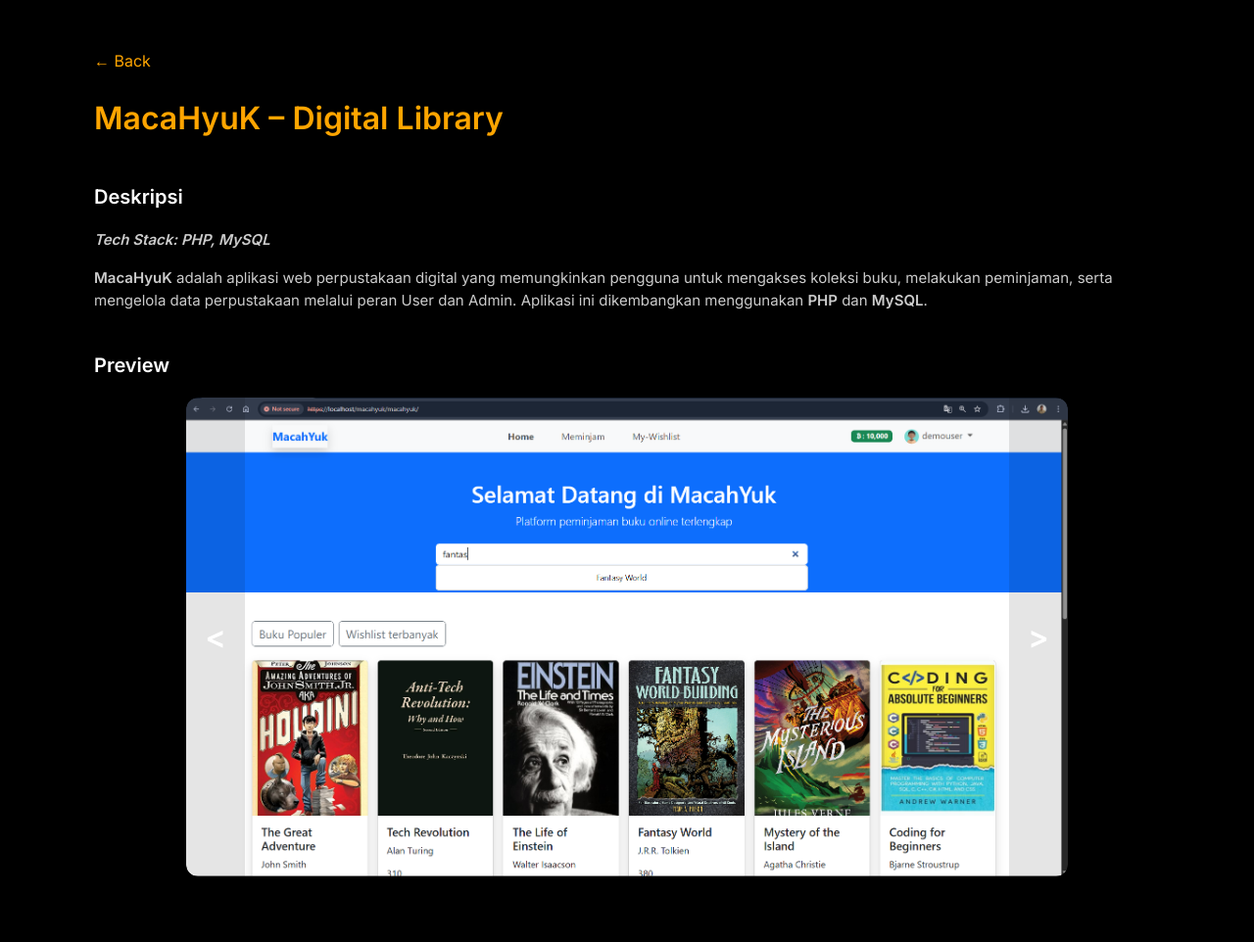
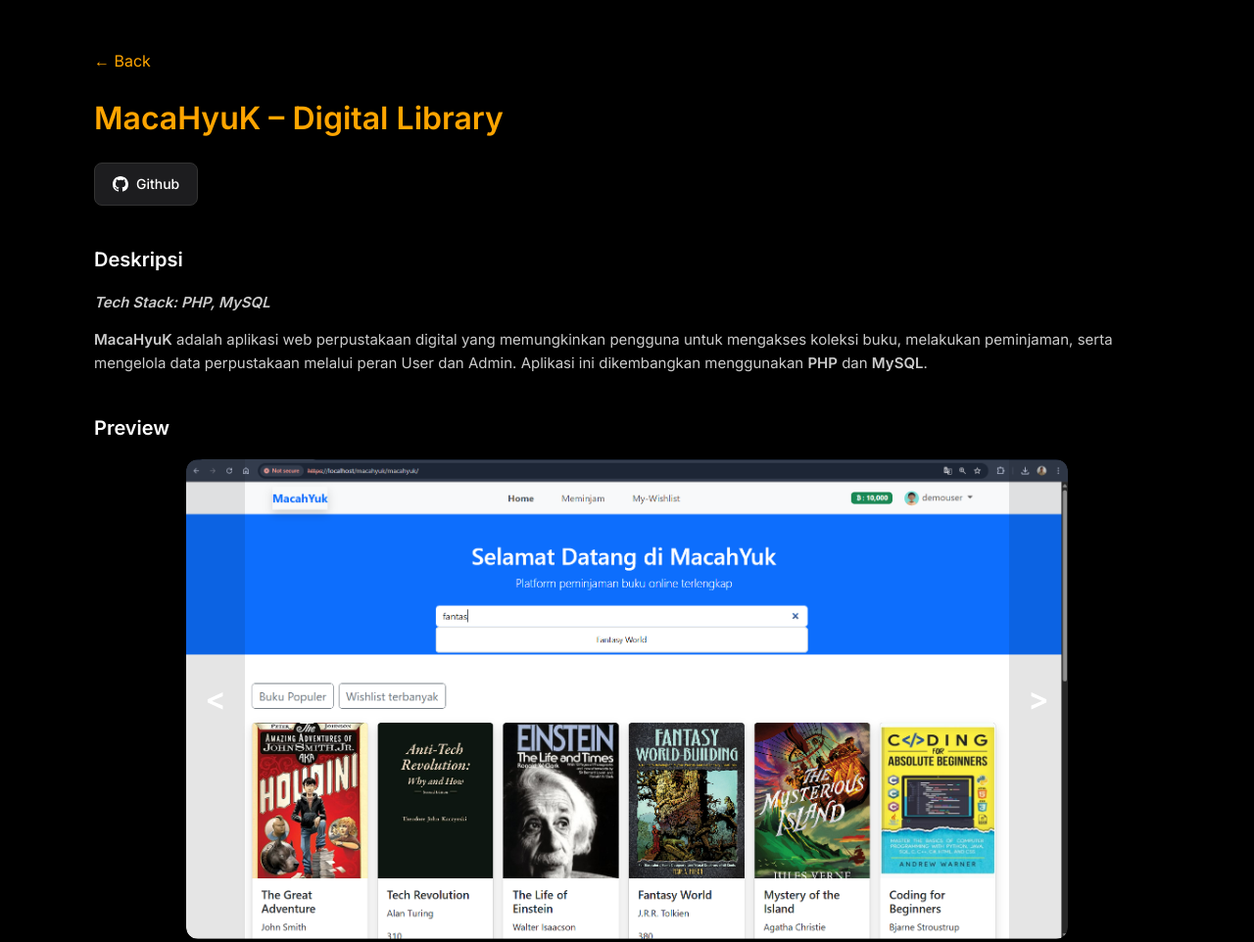
Before and after one commit to hanifbrian123/portofolio, a plain HTML site: page detail/macahyuk.html in a window 1280 px wide. Shown: the whole page at 98% size. Drawn offline with Linux system fonts and the light colour scheme.

Commit message:
Add buttons for GitHub link in macahyuk.html

```diff
--- a/detail/macahyuk.html
+++ b/detail/macahyuk.html
@@ -12,7 +12,10 @@
     h2 { font-size:20px; color:#fff; margin-top:40px; }
     p { font-size:15px; color:#ccc; }
     a { color:orange; text-decoration:none; }
-
+    .btns { margin:20px 0; display:flex; gap:12px; }
+    .btn { display:inline-flex; align-items:center; gap:8px; padding:10px 18px; border-radius:8px; background:#1d1d1f; border:1px solid #333; color:#fff; font-size:14px; font-weight:500; text-decoration:none; transition:0.2s ease; }
+    .btn:hover { background:#2a2a2c; border-color:#444; }
+    .btn svg { width:16px; height:16px; }
     /* SLIDESHOW */
     .slideshow { position:relative; width:100%; max-width:900px; margin:auto; overflow:hidden; border-radius:12px; }
     .slides { display:flex; transition:transform .5s ease; pointer-events:none; }
@@ -30,7 +33,12 @@
     <a href="../index.html">← Back</a>
 
     <h1>MacaHyuK – Digital Library</h1>
-
+    <div class="btns">
+      <a class="btn" href="https://github.com/hanifbrian123/macahyuk" target="_blank">
+        <svg viewBox="0 0 16 16" fill="currentColor"><path d="M8 0C3.58 0 0 3.58 0 8a8 8 0 005.47 7.59c.4.07.55-.17.55-.38 0-.19-.01-.82-.01-1.49-2.01.37-2.53-.49-2.69-.94-.09-.23-.48-.94-.82-1.13-.28-.15-.68-.52-.01-.53.63-.01 1.08.58 1.23.82.72 1.21 1.87.87 2.33.66.07-.52.28-.87.51-1.07-1.78-.2-3.64-.89-3.64-3.95 0-.87.31-1.59.82-2.15-.08-.2-.36-1.02.08-2.12 0 0 .67-.21 2.2.82a7.63 7.63 0 012-.27c.68 0 1.36.09 2 .27 1.53-1.04 2.2-.82 2.2-.82.44 1.1.16 1.92.08 2.12.51.56.82 1.27.82 2.15 0 3.07-1.87 3.75-3.65 3.95.29.25.54.73.54 1.48 0 1.07-.01 1.93-.01 2.19 0 .21.15.46.55.38A8.01 8.01 0 0016 8c0-4.42-3.58-8-8-8z"/></svg>
+        Github
+      </a>
+    </div>
     <h2>Deskripsi</h2>
     <p><i><strong>Tech Stack: PHP, MySQL</strong></i></p>
     <p><strong>MacaHyuK</strong> adalah aplikasi web perpustakaan digital yang memungkinkan pengguna untuk mengakses koleksi buku, melakukan peminjaman, serta mengelola data perpustakaan melalui peran User dan Admin. Aplikasi ini dikembangkan menggunakan <strong>PHP</strong> dan <strong>MySQL</strong>.</p>
```
